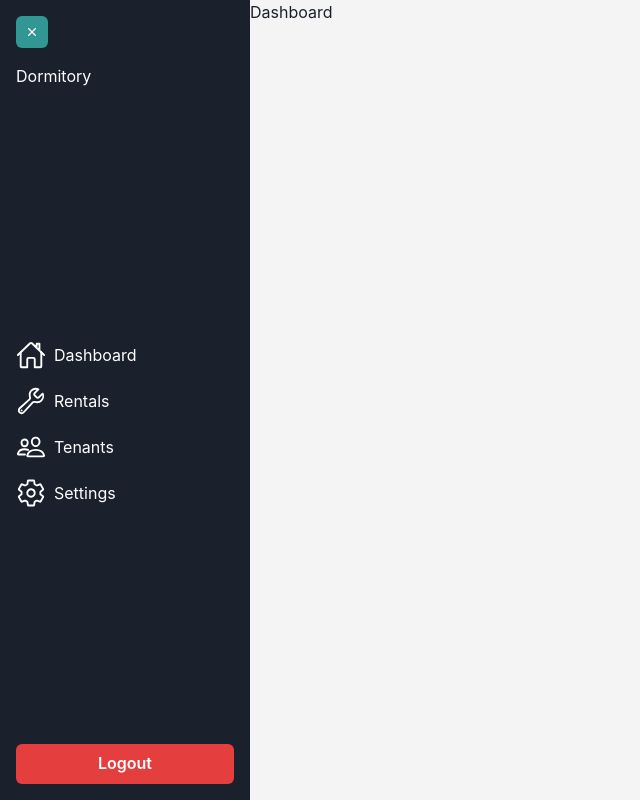
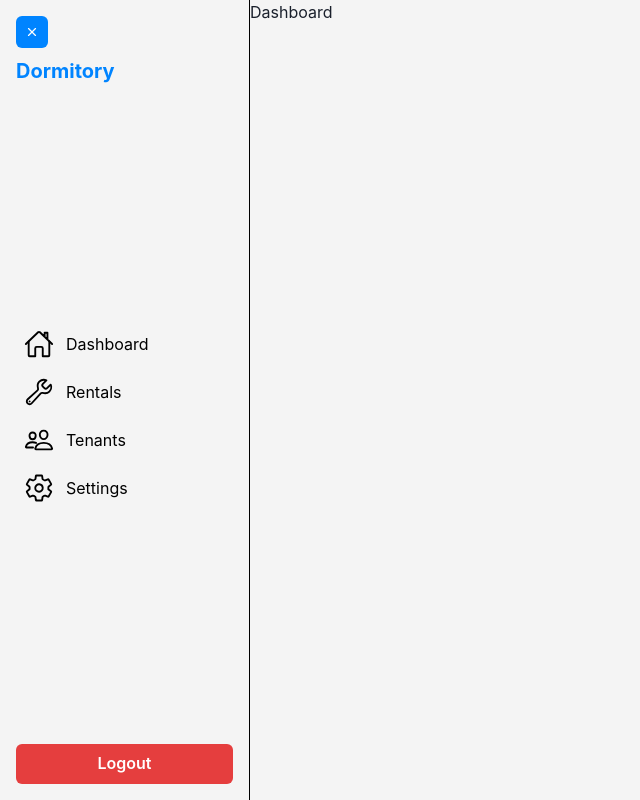
Before and after one commit to AllenDG/Web-Dormitory, a React (Vite) app: page /owner in a window 1280 px wide. Shown: the whole page, without its empty margins (0-640 px from the left). Built offline with nearby package versions, Linux system fonts and the light colour scheme.

Commit message:
UI:Sidebar

```diff
--- a/src/components/ui/Sidebar.jsx
+++ b/src/components/ui/Sidebar.jsx
@@ -1,11 +1,12 @@
 import { useState } from "react";
 import { Flex, Button, Box, IconButton } from "@chakra-ui/react";
 import { ownerSidebarRoutes } from "../../routes/ownerSidebarRoutes";
-import { Link } from "react-router-dom";
-import { FiMenu, FiX } from "react-icons/fi"; // Icons for toggling
+import { Link, useLocation } from "react-router-dom";
+import { FiMenu, FiX, FiLogOut } from "react-icons/fi"; // Icons for toggling and logout
 
 export default function Sidebar() {
   const [isCollapsed, setIsCollapsed] = useState(false);
+  const location = useLocation(); // Get the current location
 
   const handleLogout = () => {
     // Add your logout logic here
@@ -23,12 +24,13 @@
         direction="column"
         minH="100vh"
         justifyContent="space-between"
-        bg="gray.800"
-        color="white"
+        bg="#f4f4f4" // Updated background color
+        color="black" // Updated text color for contrast
         p={4}
         width={isCollapsed ? "80px" : "250px"} // Toggle width
         transition="width 0.3s"
         overflow="hidden"
+        borderRight="1px solid #000" // Added border line
       >
         {/* Sidebar header with collapse button */}
         <Box mb={4}>
@@ -36,32 +38,75 @@
             aria-label="Toggle Sidebar"
             icon={isCollapsed ? <FiMenu /> : <FiX />}
             onClick={toggleSidebar}
-            mb={4}
-            colorScheme="teal"
+            mb={2} // Adjusted margin bottom
+            bg="#0084FF" // Set background color of the button
+            color="white" // Set icon color to white for contrast
+            _hover={{ bg: "#0071cc" }} // Darker shade on hover
             size="sm"
           />
-          {!isCollapsed && <h1>Dormitory</h1>}
+          {!isCollapsed && (
+            <h1
+              style={{ color: "#0084FF", fontSize: "20px", fontWeight: "bold" }}
+            >
+              {" "}
+              {/* Set bold text */}
+              Dormitory
+            </h1>
+          )}
         </Box>
 
         {/* Sidebar links */}
         <ul>
-          {ownerSidebarRoutes.map((item) => (
-            <Link key={item.label} to={item.path}>
-              <Flex gap={2} mt={4} alignItems="center">
-                <item.icon size={30} />
-                {!isCollapsed && <h1>{item.label}</h1>}
-              </Flex>
-            </Link>
-          ))}
+          {ownerSidebarRoutes.map((item) => {
+            const isActive = location.pathname === item.path; // Check if the route is active
+            const textColor = isActive ? "#0084FF" : "black"; // Set text color based on active state
+            const iconColor = isActive ? "#0084FF" : "black"; // Set icon color based on active state
+
+            return (
+              <Link key={item.label} to={item.path}>
+                <Flex
+                  gap={3}
+                  mt={0.5} // Reduced margin top to bring links closer to the logo
+                  alignItems="center"
+                  p={2} // Padding for hover effect
+                  borderRadius="md" // Rounded corners for the hover effect
+                  _hover={{
+                    bg: "#cfe8ff", // Light blue background on hover
+                    color: "#0084FF", // Change text color on hover
+                  }} // Hover effect
+                  style={{
+                    textDecoration: "none", // Remove underline from text
+                    color: textColor,
+                  }}
+                >
+                  <item.icon size={30} color={iconColor} />{" "}
+                  {/* Set icon color based on active state */}
+                  {!isCollapsed && (
+                    <h1
+                      style={{ textDecoration: "none", fontWeight: "normal" }}
+                    >
+                      {" "}
+                      {/* Removed bold */}
+                      {item.label}
+                    </h1>
+                  )}
+                </Flex>
+              </Link>
+            );
+          })}
         </ul>
 
         {/* Logout button */}
-        <Button colorScheme="red" onClick={handleLogout} mt={4} width="100%">
+        <Button
+          colorScheme="red"
+          onClick={handleLogout}
+          mt={4}
+          width="100%"
+          leftIcon={isCollapsed ? <FiLogOut /> : null} // Add icon when collapsed
+        >
           {!isCollapsed && "Logout"}
         </Button>
       </Flex>
-
-
     </Flex>
   );
 }
```
